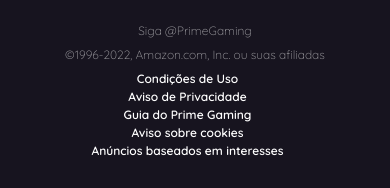
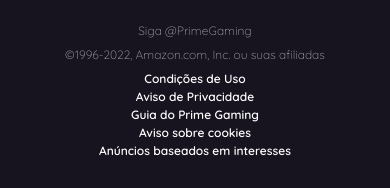
Before and after one commit to vinicius-koga/Prime-Gaming-Clone, a plain HTML site: page index.html in a window 390 px wide. Shown: the part 4255-4443 px from the top of the page. Drawn offline with Linux system fonts and the light colour scheme.

Commit message:
responsive fix

```diff
--- a/assets/css/style.css
+++ b/assets/css/style.css
@@ -713,6 +713,9 @@ footer{
     .doubts-text{
         padding: 0px 5px 30px 5px;
     }
+    .fcl-links a{
+        margin-right: 0;
+    }
 }
 
 @media (max-width: 380px) {
```
